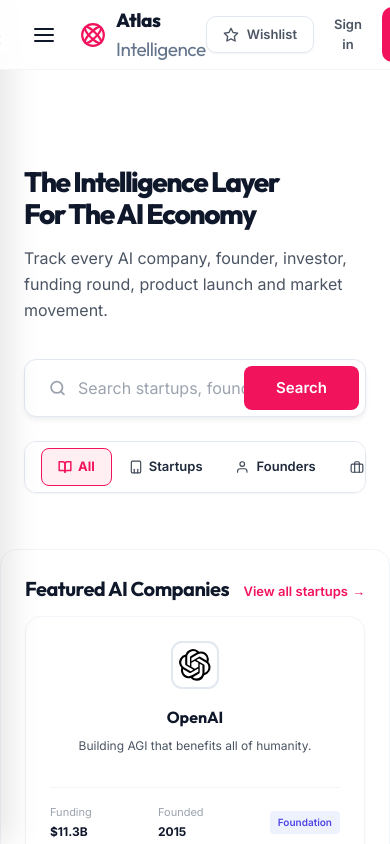
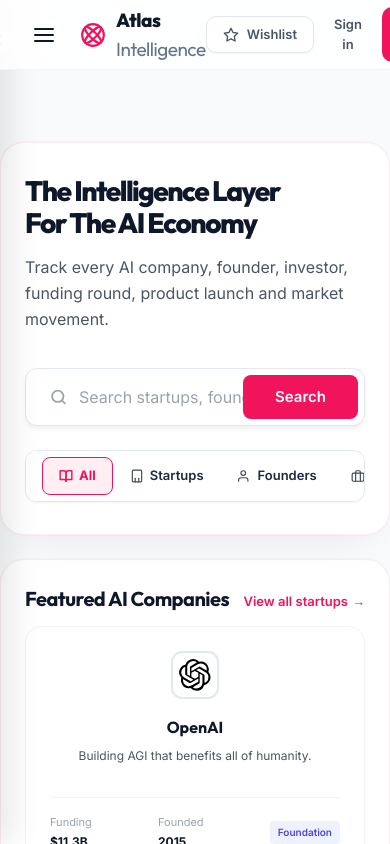
Before and after one commit to its-SamiKhan/AtlasIntelligence-Orbit, a Next.js app: page / in a window 390 px wide. Shown: the top 844 px of the page. Built offline with nearby package versions, Linux system fonts and the light colour scheme.

Commit message:
Animation changes

```diff
--- a/src/app/globals.css
+++ b/src/app/globals.css
@@ -10,7 +10,7 @@
   --color-text-muted: #4b5563;
   --color-text-light: #9ca3af;
 
-  --color-bg-app: #ffffff;
+  --color-bg-app: #f8fafc;
   --color-bg-sidebar: #ffffff;
   --color-bg-card: #ffffff;
 
@@ -32,7 +32,7 @@
   --text-muted: #4b5563;
   --text-light: #9ca3af;
 
-  --bg-app: #ffffff;
+  --bg-app: #f8fafc;
   --bg-sidebar: #ffffff;
   --bg-card: #ffffff;
   --bg-card-hover: #fafbfc;
@@ -428,14 +428,35 @@
 /* Hero Section */
 .hero-section {
   position: relative;
-  padding: 48px 0 32px;
-  margin-bottom: 24px;
+  margin-left: -40px;
+  margin-right: -40px;
+  padding: 48px 40px;
+  border: 1px solid rgba(242, 19, 93, 0.08);
+  border-radius: 24px;
+  margin-top: 16px;
+  margin-bottom: 32px;
+  background-color: #ffffff;
+  box-shadow: 0 20px 40px -18px rgba(15, 23, 42, 0.08),
+              0 0 0 1px rgba(15, 23, 42, 0.02),
+              inset 0 1px 0 0 rgba(255, 255, 255, 0.8);
+  transition: transform 0.4s cubic-bezier(0.175, 0.885, 0.32, 1.1),
+              box-shadow 0.4s ease,
+              border-color 0.4s ease;
+  overflow: hidden;
+}
+
+.hero-section:hover {
+  transform: translateY(-5px);
+  border-color: rgba(242, 19, 93, 0.25);
+  box-shadow: 0 30px 60px -25px rgba(242, 19, 93, 0.12),
+              0 0 0 1px rgba(242, 19, 93, 0.05),
+              inset 0 1px 0 0 rgba(255, 255, 255, 0.9);
 }
 
 .orbital-background {
   position: absolute;
-  top: -142px;
-  right: -30px;
+  top: -144px;
+  right: 0px;
   width: 900px;
   height: 700px;
   background-image: url('/assets/hero_globe_bg.png');
@@ -601,10 +622,24 @@
   margin-left: -40px;
   margin-right: -40px;
   padding: 40px;
-  border: 1.5px solid var(--border-color);
-  border-radius: var(--border-radius-lg);
-  margin-bottom: 32px;
+  border: 1px solid rgba(242, 19, 93, 0.08);
+  border-radius: 24px;
+  margin-bottom: 40px;
   background-color: #ffffff;
+  box-shadow: 0 20px 40px -18px rgba(15, 23, 42, 0.08),
+              0 0 0 1px rgba(15, 23, 42, 0.02),
+              inset 0 1px 0 0 rgba(255, 255, 255, 0.8);
+  transition: transform 0.4s cubic-bezier(0.175, 0.885, 0.32, 1.1),
+              box-shadow 0.4s ease,
+              border-color 0.4s ease;
+}
+
+.dashboard-section:hover {
+  transform: translateY(-5px);
+  border-color: rgba(242, 19, 93, 0.25);
+  box-shadow: 0 30px 60px -25px rgba(242, 19, 93, 0.12),
+              0 0 0 1px rgba(242, 19, 93, 0.05),
+              inset 0 1px 0 0 rgba(255, 255, 255, 0.9);
 }
 
 @media (max-width: 992px) {
@@ -614,6 +649,34 @@
     padding: 24px;
     margin-bottom: 24px;
   }
+}
+
+/* Why Atlas Section 3D Floating Block */
+.why-atlas-section {
+  max-width: 1280px;
+  width: 100%;
+  margin: 0 auto 80px;
+  padding: 60px 24px;
+  text-align: center;
+  position: relative;
+  background-color: #ffffff;
+  border-radius: 24px;
+  border: 1px solid rgba(242, 19, 93, 0.08);
+  box-shadow: 0 20px 40px -18px rgba(15, 23, 42, 0.08),
+              0 0 0 1px rgba(15, 23, 42, 0.02),
+              inset 0 1px 0 0 rgba(255, 255, 255, 0.8);
+  transition: transform 0.4s cubic-bezier(0.175, 0.885, 0.32, 1.1),
+              box-shadow 0.4s ease,
+              border-color 0.4s ease;
+  overflow: hidden; /* Ensure background image doesn't overflow rounded corners */
+}
+
+.why-atlas-section:hover {
+  transform: translateY(-5px);
+  border-color: rgba(242, 19, 93, 0.25);
+  box-shadow: 0 30px 60px -25px rgba(242, 19, 93, 0.12),
+              0 0 0 1px rgba(242, 19, 93, 0.05),
+              inset 0 1px 0 0 rgba(255, 255, 255, 0.9);
 }
 
 .section-header-group {
@@ -1562,7 +1625,11 @@
   }
 
   .hero-section {
-    padding-top: 32px;
+    margin-left: -24px;
+    margin-right: -24px;
+    padding: 32px 24px;
+    margin-top: 8px;
+    margin-bottom: 24px;
   }
 
   .hero-title {
--- a/src/app/page.tsx
+++ b/src/app/page.tsx
@@ -182,10 +182,45 @@
       link?: string;
     }> = [];
 
+    // Intelligent helper to map market queries to data category classes/labels
+    const matchesQuery = (itemName: string, itemCategory: string, itemDescription: string, itemCategoryClass?: string) => {
+      if (searchTerms === "") return true;
+
+      const cat = itemCategory.toLowerCase();
+      const cls = (itemCategoryClass || "").toLowerCase();
+
+      if (searchTerms === "ai agents") {
+        return cat.includes("agent") || cls.includes("agents") || cat.includes("safety");
+      }
+      if (searchTerms === "ai coding") {
+        return cat.includes("coding") || cls.includes("coding");
+      }
+      if (searchTerms === "ai search") {
+        return cat.includes("search") || cls.includes("search");
+      }
+      if (searchTerms === "ai infrastructure") {
+        return cat.includes("foundation") || cls.includes("foundation") || cat.includes("infrastructure");
+      }
+      if (searchTerms === "ai healthcare") {
+        return cat.includes("healthcare") || cls.includes("healthcare");
+      }
+      if (searchTerms === "ai security") {
+        return cat.includes("security") || cls.includes("security");
+      }
+      if (searchTerms === "ai robotics") {
+        return cat.includes("robotics") || cls.includes("robotics");
+      }
+      if (searchTerms === "ai finance") {
+        return cat.includes("finance") || cls.includes("finance");
+      }
+
+      return filterMatches(itemName, itemCategory, itemDescription, searchTerms);
+    };
+
     // 1. Startups
     if (currentFilter === "all" || currentFilter === "startups") {
       STARTUPS.forEach((item) => {
-        if (searchTerms === "" || filterMatches(item.name, item.category, item.description, searchTerms)) {
+        if (matchesQuery(item.name, item.category, item.description, item.categoryClass)) {
           results.push({
             type: "Startup",
             title: item.name,
@@ -233,7 +268,7 @@
     // 4. Products
     if (currentFilter === "all" || currentFilter === "products") {
       PRODUCTS.forEach((item) => {
-        if (searchTerms === "" || filterMatches(item.name, item.category, item.description, searchTerms)) {
+        if (matchesQuery(item.name, item.category, item.description)) {
           results.push({
             type: "Product",
             title: item.name,
@@ -1094,17 +1129,7 @@
 
 
         {/* Why Atlas Intelligence Section */}
-        <section className="why-atlas-section" style={{
-          margin: '0 auto 80px',
-          maxWidth: '1280px',
-          width: '100%',
-          padding: '60px 24px',
-          textAlign: 'center',
-          position: 'relative',
-          backgroundColor: '#ffffff',
-          borderRadius: '24px',
-          boxShadow: '0 1px 3px rgba(0,0,0,0.03)',
-        }}>
+        <section className="why-atlas-section">
           {/* Exact background image from user — centered, covering full section */}
           <div style={{
             position: 'absolute',
```
